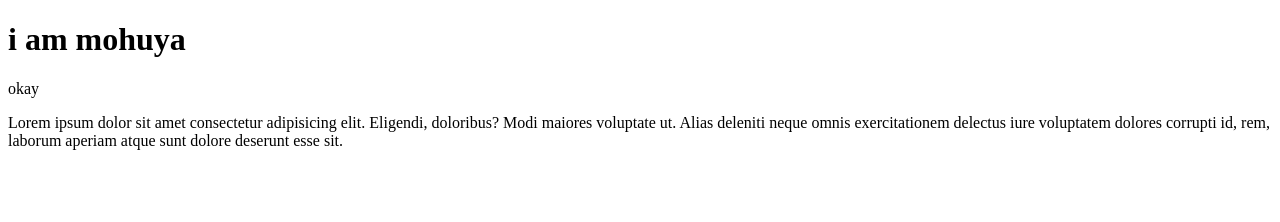
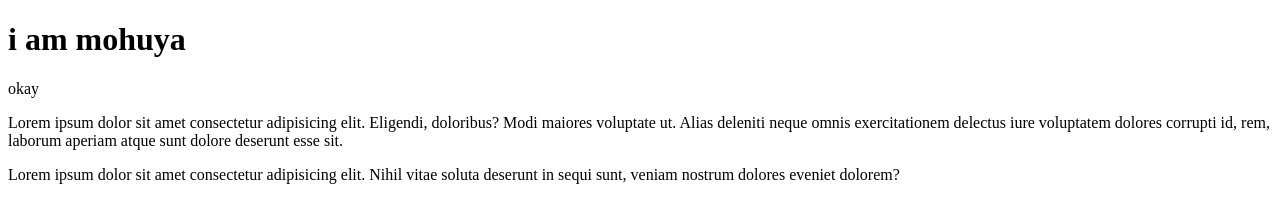
Before and after one commit to Mohuya748/second-new, a plain HTML site: page index.html in a window 1280 px wide. Drawn offline with Linux system fonts and the light colour scheme.

Commit message:
class add

```diff
--- a/index.html
+++ b/index.html
@@ -10,6 +10,7 @@
     <h1> i am mohuya</h1>
     <p>okay</p>
     <p>Lorem ipsum dolor sit amet consectetur adipisicing elit. Eligendi, doloribus? Modi maiores voluptate ut. Alias deleniti neque omnis exercitationem delectus iure voluptatem dolores corrupti id, rem, laborum aperiam atque sunt dolore deserunt esse sit.</p>
+    <p class="second git add">Lorem ipsum dolor sit amet consectetur adipisicing elit. Nihil vitae soluta deserunt in sequi sunt, veniam nostrum dolores eveniet dolorem?</p>
 
 </body>
 </html>
```
